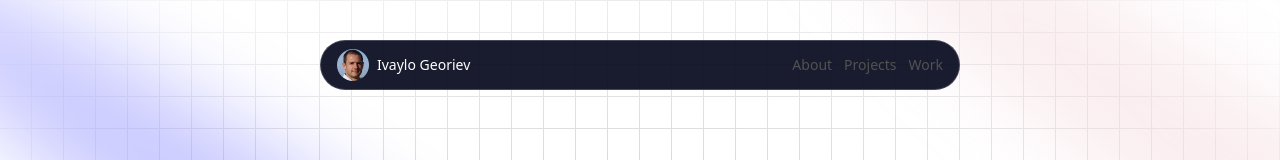
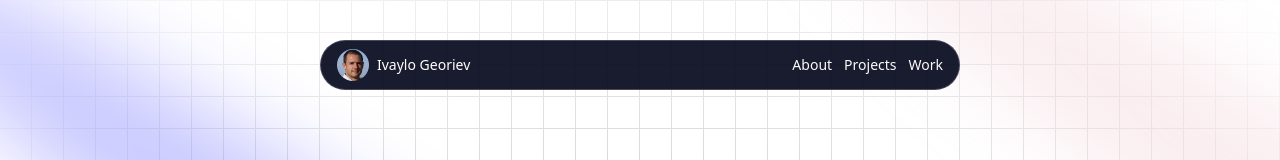
Before and after one commit to Fantomasa/cv, a Next.js app: page / in a window 1280 px wide. Shown: the top 160 px of the page. Built offline with nearby package versions, Linux system fonts and the light colour scheme.

Commit message:
fix nav dark mode

```diff
--- a/src/components/FloatingNav.tsx
+++ b/src/components/FloatingNav.tsx
@@ -30,7 +30,7 @@ export const FloatingNav = ({
           duration: 0.2
         }}
         className={cn(
-          "flex max-w-full fixed top-10 inset-x-0 mx-auto border rounded-full dark:bg-blackshadow-[0px_2px_3px_-1px_rgba(0,0,0,0.1),0px_1px_0px_0px_rgba(25,28,33,0.02),0px_0px_0px_1px_rgba(25,28,33,0.08)] z-[150] px-10 py-5  items-center justify-center space-x-4 border-white/[0.2] bg-black-100",
+          "flex max-w-full fixed top-10 inset-x-0 mx-auto border rounded-full bg-blackshadow-[0px_2px_3px_-1px_rgba(0,0,0,0.1),0px_1px_0px_0px_rgba(25,28,33,0.02),0px_0px_0px_1px_rgba(25,28,33,0.08)] z-[150] px-10 py-5  items-center justify-center space-x-4 border-white/[0.2] bg-black-100",
           className
         )}
       >
@@ -39,9 +39,7 @@ export const FloatingNav = ({
           <Link
             key={`link=${idx}`}
             href={navItem.link}
-            className={cn(
-              "relative dark:text-neutral-50 items-center flex space-x-1 text-neutral-600 dark:hover:text-neutral-300 hover:text-neutral-500"
-            )}
+            className={cn("relative text-neutral-50 items-center flex space-x-1 hover:text-neutral-500")}
           >
             <span className="block sm:hidden">{navItem.icon}</span>
             <span className="hidden sm:block text-sm">{navItem.name}</span>
--- a/src/components/Nav.tsx
+++ b/src/components/Nav.tsx
@@ -23,9 +23,7 @@ export default function Nav({ navItems, className }: { navItems: Array<NavItem>;
           <Link
             key={`link=${idx}`}
             href={`/${navItem.link}`}
-            className={cn(
-              "dark:text-neutral-50 items-center flex space-x-1 text-neutral-600 dark:hover:text-neutral-300 hover:text-neutral-500"
-            )}
+            className={cn("text-neutral-50 items-center flex space-x-1 hover:text-neutral-300 ")}
           >
             <span>{navItem.icon}</span>
             <span>{navItem.name}</span>
--- a/tailwind.config.ts
+++ b/tailwind.config.ts
@@ -9,7 +9,7 @@ import svgToDataUri from "mini-svg-data-uri";
 import flattenColorPalette from "tailwindcss/lib/util/flattenColorPalette";
 
 const config: Config = {
-  darkMode: "class",
+  // darkMode: "selector",
   content: ["./src/pages/**/*.{js,ts,jsx,tsx,mdx}", "./src/components/**/*.{js,ts,jsx,tsx,mdx}", "./src/app/**/*.{js,ts,jsx,tsx,mdx}"],
   theme: {
     extend: {
```
